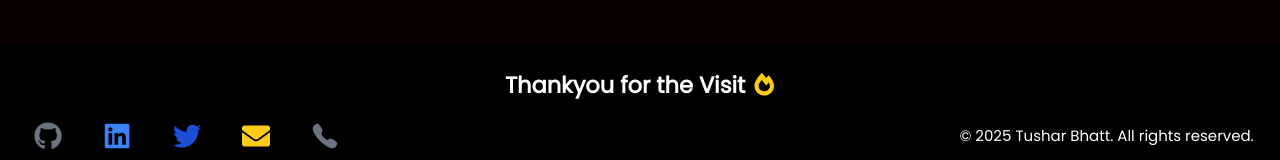
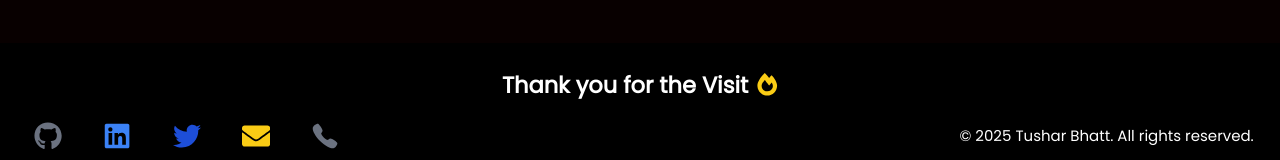
Before and after one commit to TusharBhatt1/new-portfolio, a React (Vite) app: page / in a window 1280 px wide. Shown: the part 2861-3021 px from the top of the page. Built offline with nearby package versions, Linux system fonts and the light colour scheme.

Commit message:
Update Footer.tsx

```diff
--- a/src/Components/Footer.tsx
+++ b/src/Components/Footer.tsx
@@ -4,7 +4,7 @@ import { FaFireAlt } from "react-icons/fa";
 export default function Footer() {
   return (
     <footer className="flex flex-col justify-center gap-4 p-7 bg-black text-white text-center mt-12">
-      <p className="text-2xl font-bold flex justify-center items-center gap-2">Thankyou for the Visit <FaFireAlt className="text-yellow-400"/></p>
+      <p className="text-2xl font-bold flex justify-center items-center gap-2">Thank you for the Visit <FaFireAlt className="text-yellow-400"/></p>
       <div className="flex flex-col gap-4 sm:flex-row justify-between items-center">
       <Socials />
       <p>&copy; {new Date().getFullYear()} Tushar Bhatt. All rights reserved.</p>
```
